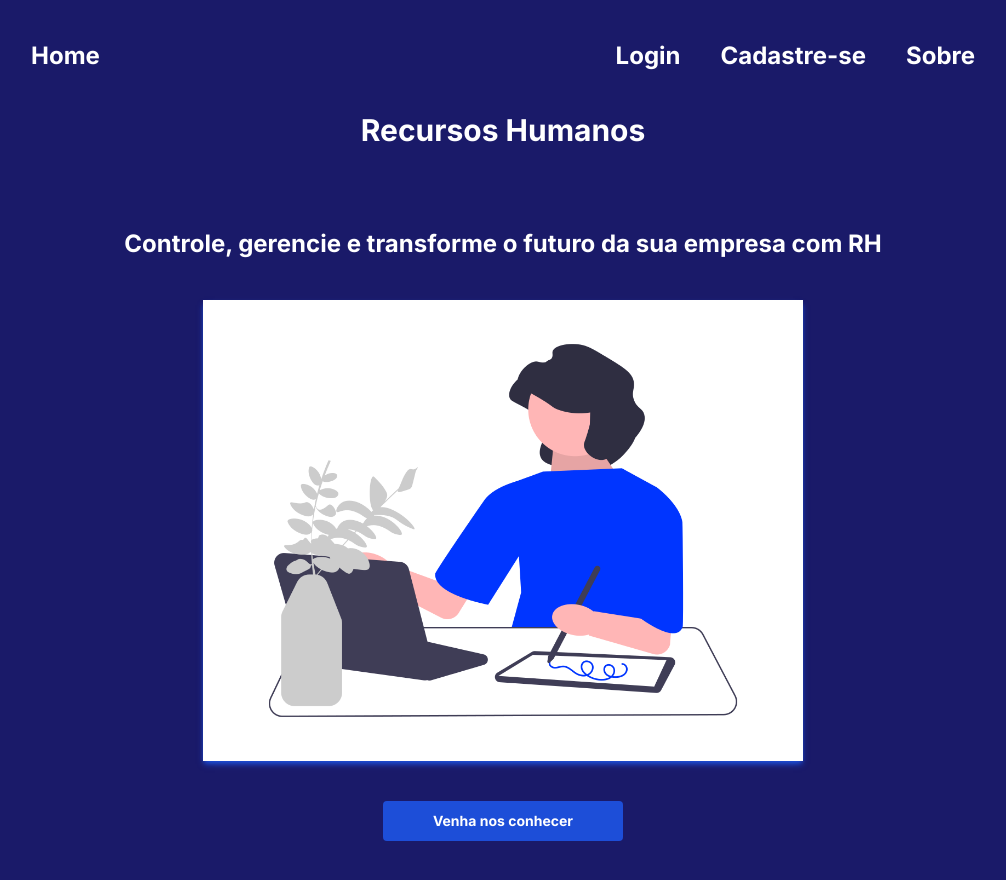
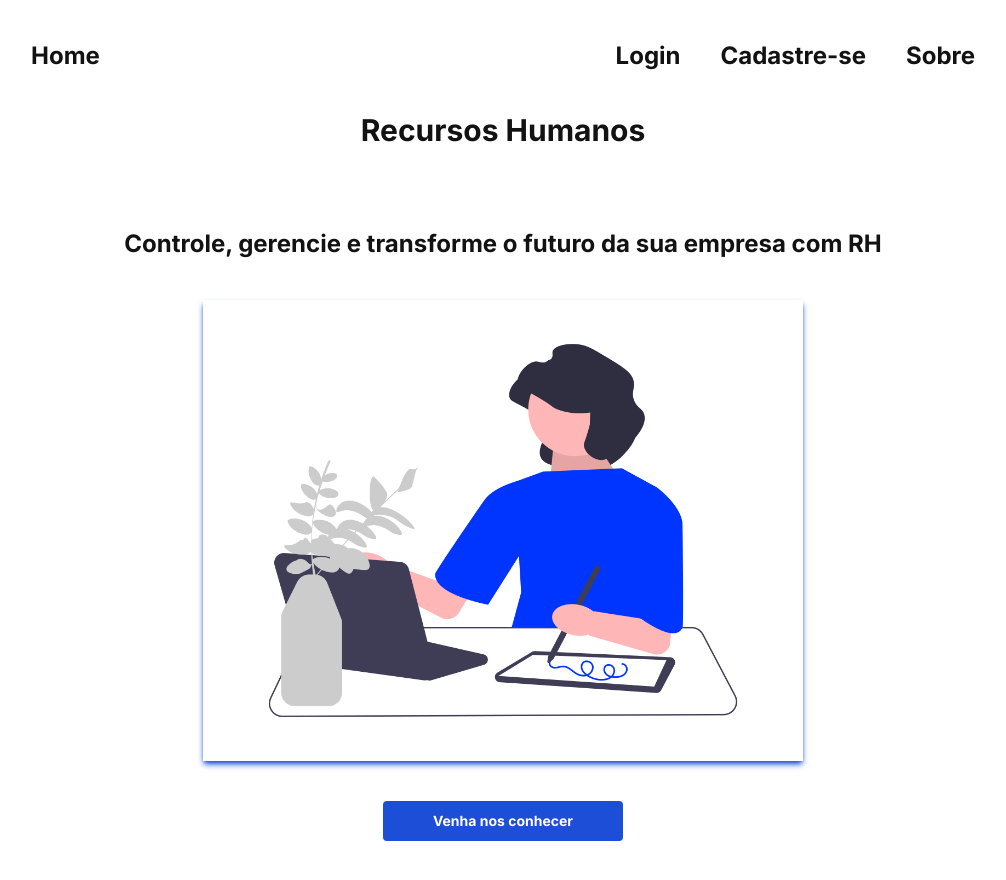
Before and after one commit to Gusthgomes/RH4LIFE, a Next.js app: page / in a window 1280 px wide. Shown: the top 880 px of the page, without its empty margins (137-1143 px from the left). Built offline with nearby package versions, Linux system fonts and the light colour scheme.

Commit message:
chore: change background color and add image in register page

```diff
--- a/app/globals.css
+++ b/app/globals.css
@@ -4,8 +4,8 @@
 
 body {
   font-family: "Poppins", sans-serif;
-  background-color: rgb(26, 26, 105);
-  color: #fff;
+  background-color: #fff;
+  color: #121212;
   font-size: 22px;
   font-weight: bold;
 }
```
Also changed, not shown: public/assets/images/table.png (added).
